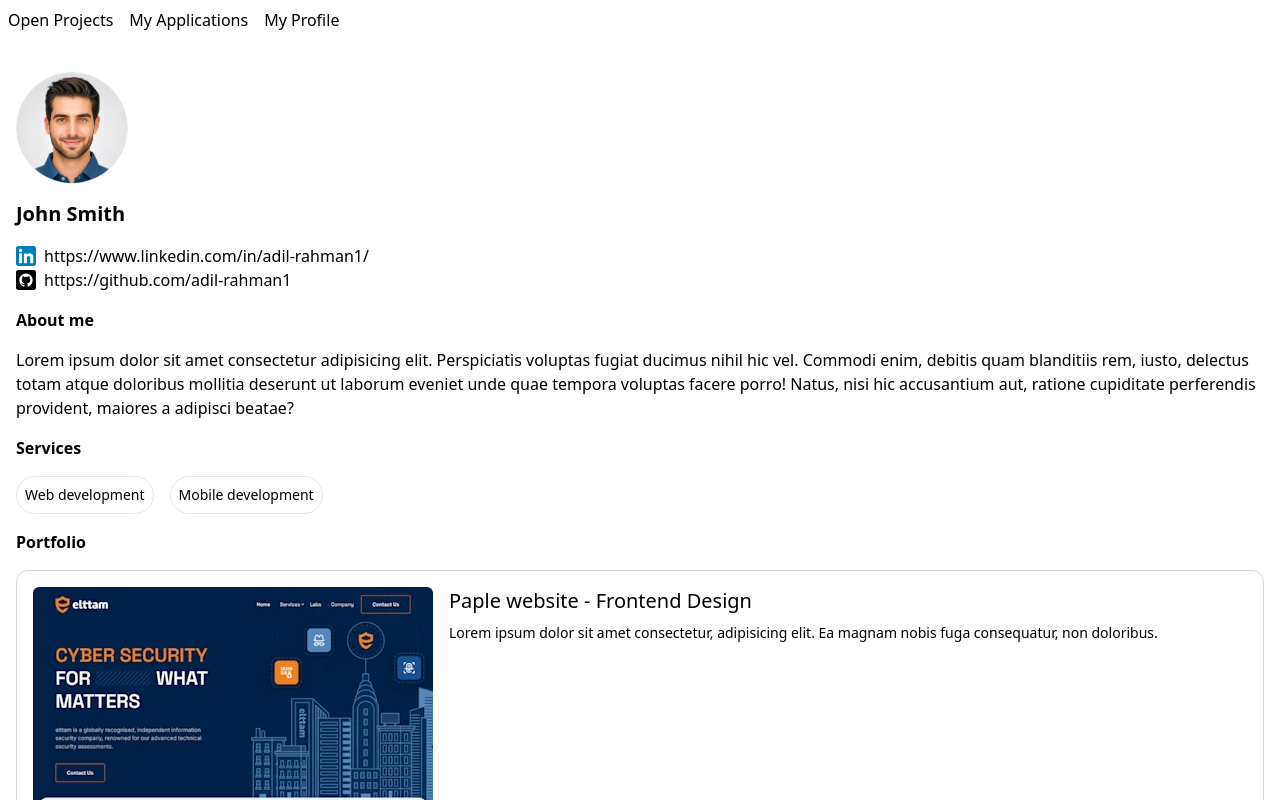
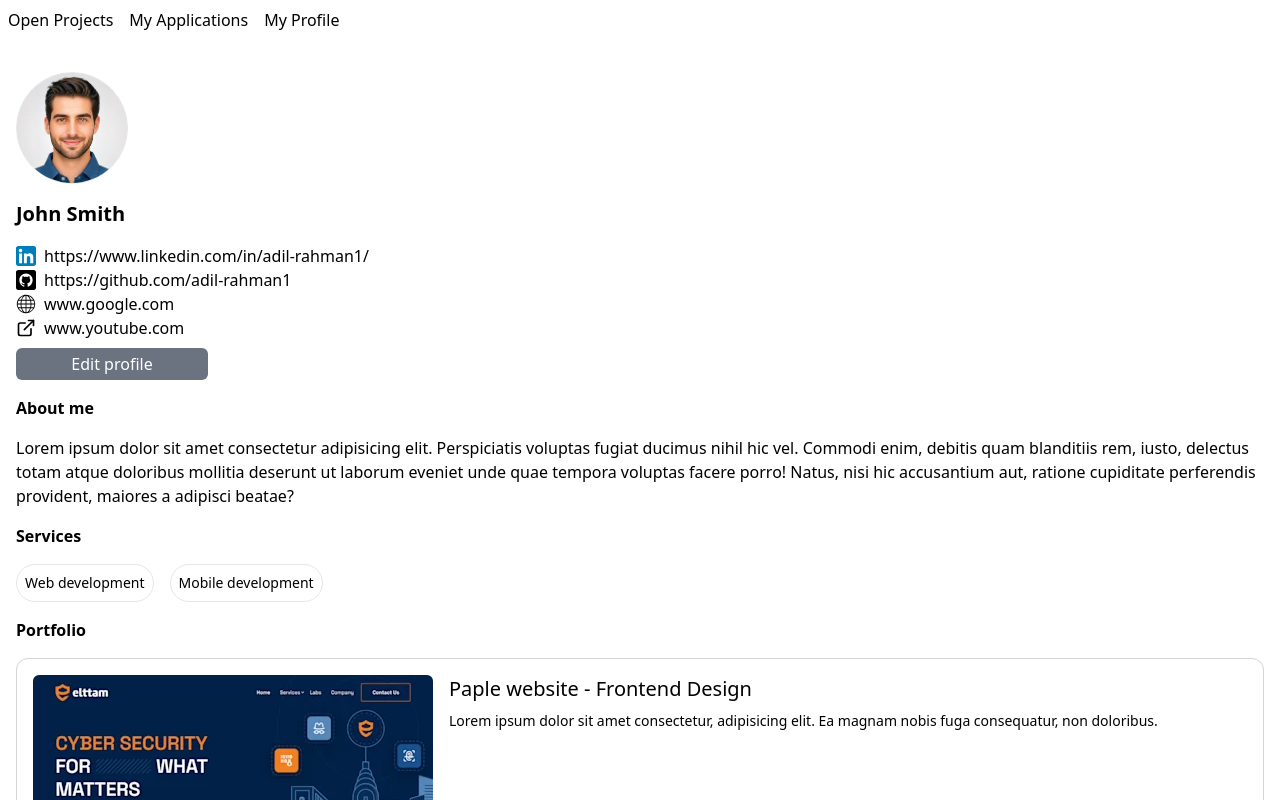
Before and after one commit to adil-rahman1/find-a-dev, a React (Vite) app: page /profile in a window 1280 px wide. Shown: the top 800 px of the page. Built offline with nearby package versions, Linux system fonts and the light colour scheme.

Commit message:
Added profile editing functionality to social links component

```diff
--- a/src/components/SocialLinks.tsx
+++ b/src/components/SocialLinks.tsx
@@ -4,38 +4,114 @@ import LinkedInLogo from "../../public/assets/icons/linkedin.svg";
 import GitHubLogo from "../../public/assets/icons/github.svg";
 import WebsiteLogo from "../../public/assets/icons/website.svg";
 import OtherSiteLogo from "../../public/assets/icons/otherSite.svg";
+import { useState } from "react";
 
 interface SocialLinksProps {
   socialLinks: ISocialLinks;
 }
 
 const SocialLinks = ({ socialLinks }: SocialLinksProps) => {
-  const { linkedin, github, website, otherSite } = socialLinks;
+  const [isEditing, setIsEditing] = useState(false);
+  const [savedSocialLinks, setSavedSocialLinks] = useState(socialLinks);
+  const [editedSocialLinks, seEditedSocialLinks] = useState(socialLinks);
+
   return (
     <div className="flex flex-col items-start">
-      {linkedin && (
+      {savedSocialLinks.linkedin && (
         <div className="flex items-center space-x-2">
           <img className="social-icon" src={LinkedInLogo} alt="Your SVG" />
-          <span>{linkedin}</span>
+          {isEditing && (
+            <input
+              className="border-2 border-black w-96 mb-2 p-0.5 rounded-md"
+              value={editedSocialLinks.linkedin}
+              onChange={(e) =>
+                seEditedSocialLinks({
+                  ...socialLinks,
+                  linkedin: e.target.value,
+                })
+              }
+            />
+          )}
+          {!isEditing && <span>{savedSocialLinks.linkedin}</span>}
         </div>
       )}
-      {github && (
+      {savedSocialLinks.github && (
         <div className="flex items-center space-x-2">
           <img className="social-icon" src={GitHubLogo} alt="Your SVG" />
-          <span>{github}</span>
+          {isEditing && (
+            <input
+              className="border-2 border-black w-96 mb-2 p-0.5 rounded-md"
+              value={editedSocialLinks.github}
+              onChange={(e) =>
+                seEditedSocialLinks({
+                  ...socialLinks,
+                  github: e.target.value,
+                })
+              }
+            />
+          )}
+          {!isEditing && <span>{savedSocialLinks.github}</span>}
         </div>
       )}
-      {website && (
+      {savedSocialLinks.website && (
         <div className="flex items-center space-x-2">
           <img className="social-icon" src={WebsiteLogo} alt="Your SVG" />
-          <span>{website}</span>
+          {isEditing && (
+            <input
+              className="border-2 border-black w-96 mb-2 p-0.5 rounded-md"
+              value={editedSocialLinks.website}
+              onChange={(e) =>
+                seEditedSocialLinks({
+                  ...socialLinks,
+                  website: e.target.value,
+                })
+              }
+            />
+          )}
+          {!isEditing && <span>{savedSocialLinks.website}</span>}
         </div>
       )}
-      {otherSite && (
+      {savedSocialLinks.otherSite && (
         <div className="flex items-center space-x-2">
           <img className="social-icon" src={OtherSiteLogo} alt="Your SVG" />
-          <span>{otherSite}</span>
+          {isEditing && (
+            <input
+              className="border-2 border-black w-96 mb-2 p-0.5 rounded-md"
+              value={editedSocialLinks.otherSite}
+              onChange={(e) =>
+                seEditedSocialLinks({
+                  ...socialLinks,
+                  otherSite: e.target.value,
+                })
+              }
+            />
+          )}
+          {!isEditing && <span>{savedSocialLinks.otherSite}</span>}
         </div>
+      )}
+      {isEditing && (
+        <div>
+          <button
+            className=" text-white bg-green-400 hover:bg-green-500 p-1 w-12 ml-7 mr-2 rounded-md"
+            onClick={() => setSavedSocialLinks(editedSocialLinks)}
+          >
+            Save
+          </button>
+          <button
+            className="text-white bg-gray-500 hover:bg-gray-600 p-1 w-20 rounded-md"
+            onClick={() => setIsEditing(false)}
+          >
+            Cancel
+          </button>
+        </div>
+      )}
+      {!isEditing && (
+        <button
+          className="text-white bg-gray-500 hover:bg-gray-600 p-1 w-48 mt-2 rounded-md"
+          onClick={() => setIsEditing(true)}
+        >
+          Edit profile
+        </button>
       )}
     </div>
   );
--- a/src/pages/Profile.tsx
+++ b/src/pages/Profile.tsx
@@ -7,6 +7,8 @@ const socialLinks = {
   developer_id: 1,
   linkedin: "https://www.linkedin.com/in/adil-rahman1/",
   github: "https://github.com/adil-rahman1",
+  website: "www.google.com",
+  otherSite: "www.youtube.com",
 };
 
 const Profile = () => {
```
